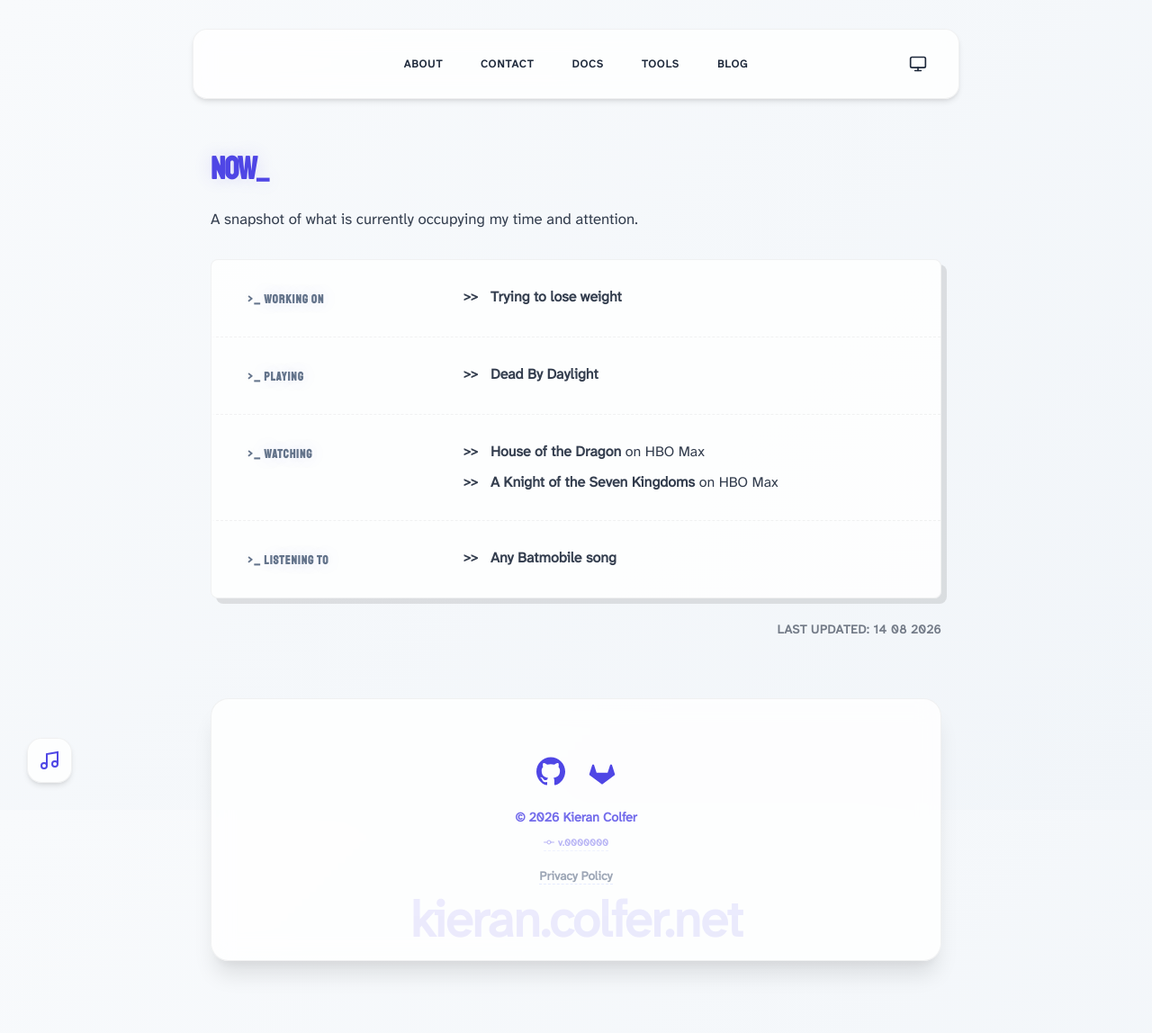
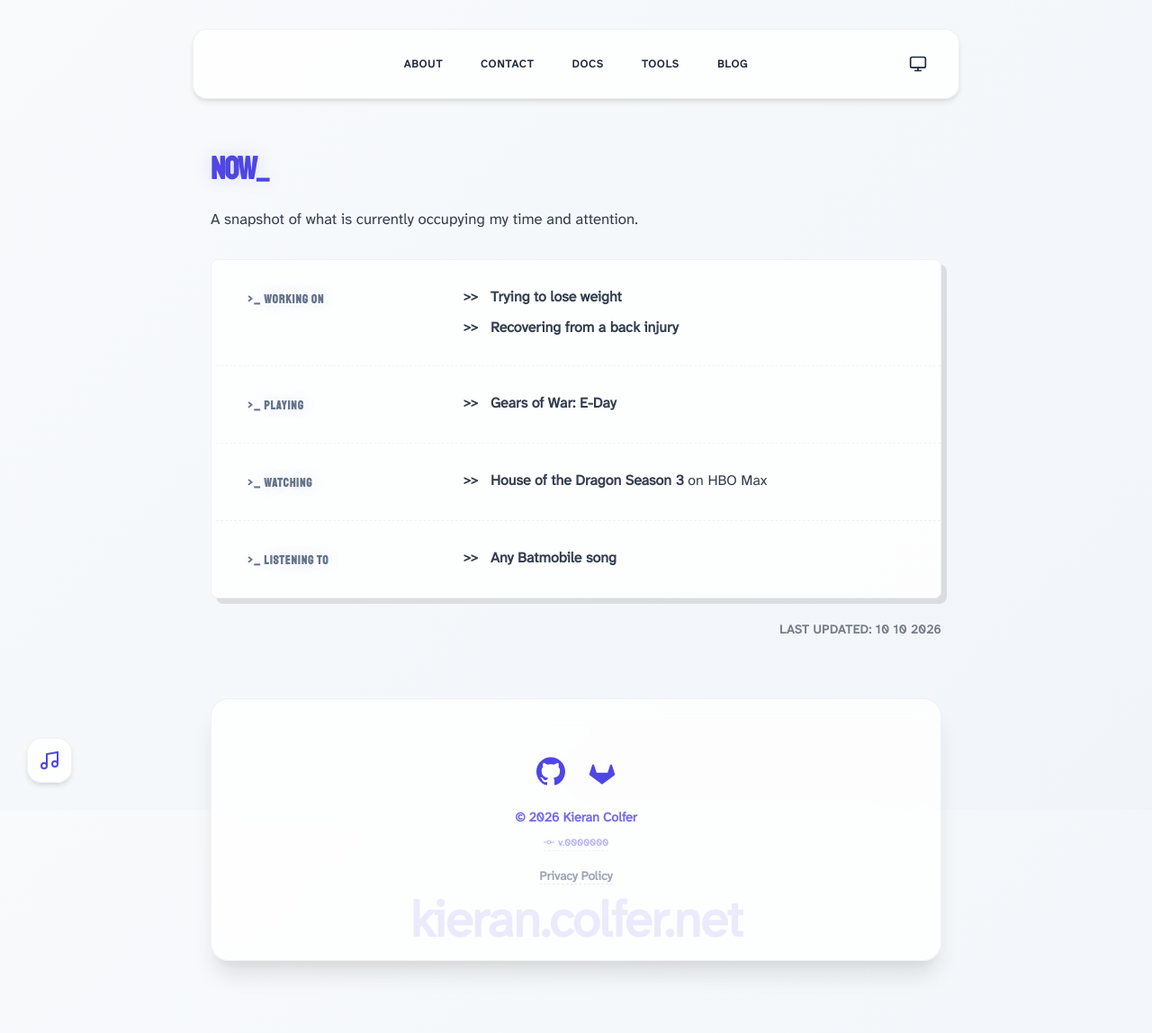
Before and after one commit to PASSK3YS/PASSK3YS.github.io, a Jekyll site: the page built from now.md, in a window 1280 px wide. Shown: the whole page at 90% size. Built offline with Jekyll 4.4.1, drawn with Linux system fonts in a browser that asks for light colours.

Commit message:
chore: update now page

```diff
--- a/now.md
+++ b/now.md
@@ -2,7 +2,7 @@
 layout: default
 title: Now
 permalink: /now/
-last_updated: 2026-08-14
+last_updated: 2026-10-10
 ---
 
 <style>
@@ -140,21 +140,21 @@ h1, h2, h3 {
             <h3 class="soft-header">>_ Working on</h3>
             <ul class="hacker-list">
                 <li><strong>Trying to lose weight</strong></li>
+                <li><strong>Recovering from a back injury</strong></li>
             </ul>
         </div>
 
         <div class="unified-row interactive-row">
             <h3 class="soft-header">>_ Playing</h3>
             <ul class="hacker-list">
-                <li><strong>Dead By Daylight</strong></li>
+                <li><strong>Gears of War: E-Day</strong></li>
             </ul>
         </div>
 
         <div class="unified-row interactive-row">
             <h3 class="soft-header">>_ Watching</h3>
             <ul class="hacker-list">
-                <li><strong>House of the Dragon</strong> on HBO Max</li>
-                <li><strong>A Knight of the Seven Kingdoms</strong> on HBO Max</li>
+                <li><strong>House of the Dragon Season 3</strong> on HBO Max</li>
             </ul>
         </div>
 
```
